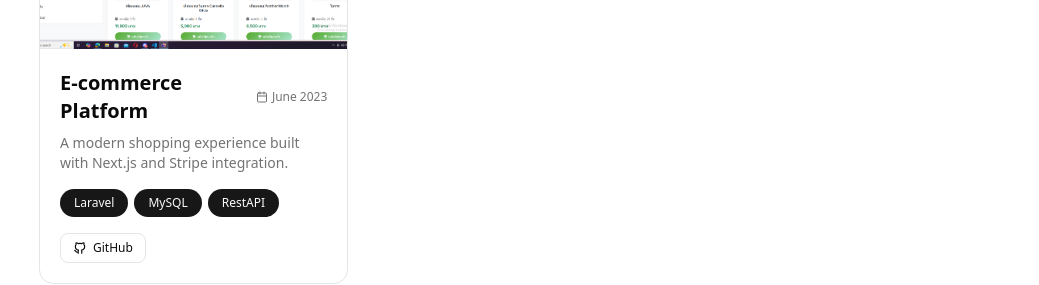
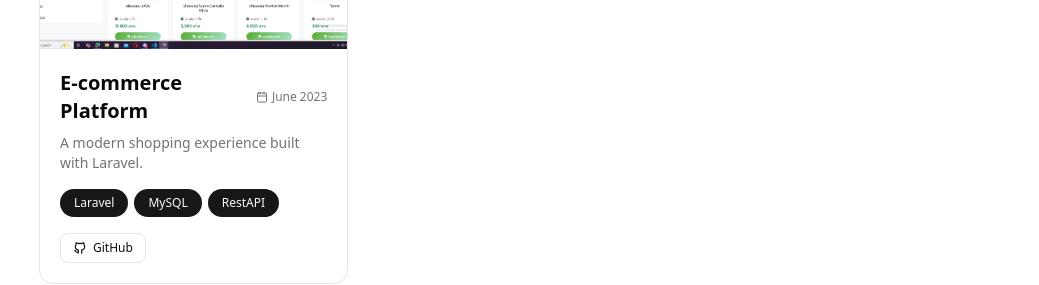
Before and after one commit to AumPanudach/profile, a Next.js app: page / in a window 1280 px wide. Shown: the part 1040-1325 px from the top of the page, without its empty margins (241-1280 px from the left). Built offline with nearby package versions, Linux system fonts and the light colour scheme.

Commit message:
Update project description to reflect technology stack changes

```diff
--- a/app/page.tsx
+++ b/app/page.tsx
@@ -110,7 +110,7 @@ export default function Home() {
     {
       id: 1,
       title: "E-commerce Platform",
-      description: "A modern shopping experience built with Next.js and Stripe integration.",
+      description: "A modern shopping experience built with Laravel.",
       image: "/images/project1.png",
       date: "June 2023",
       techStack: ["Laravel", "MySQL", "RestAPI"],
```
